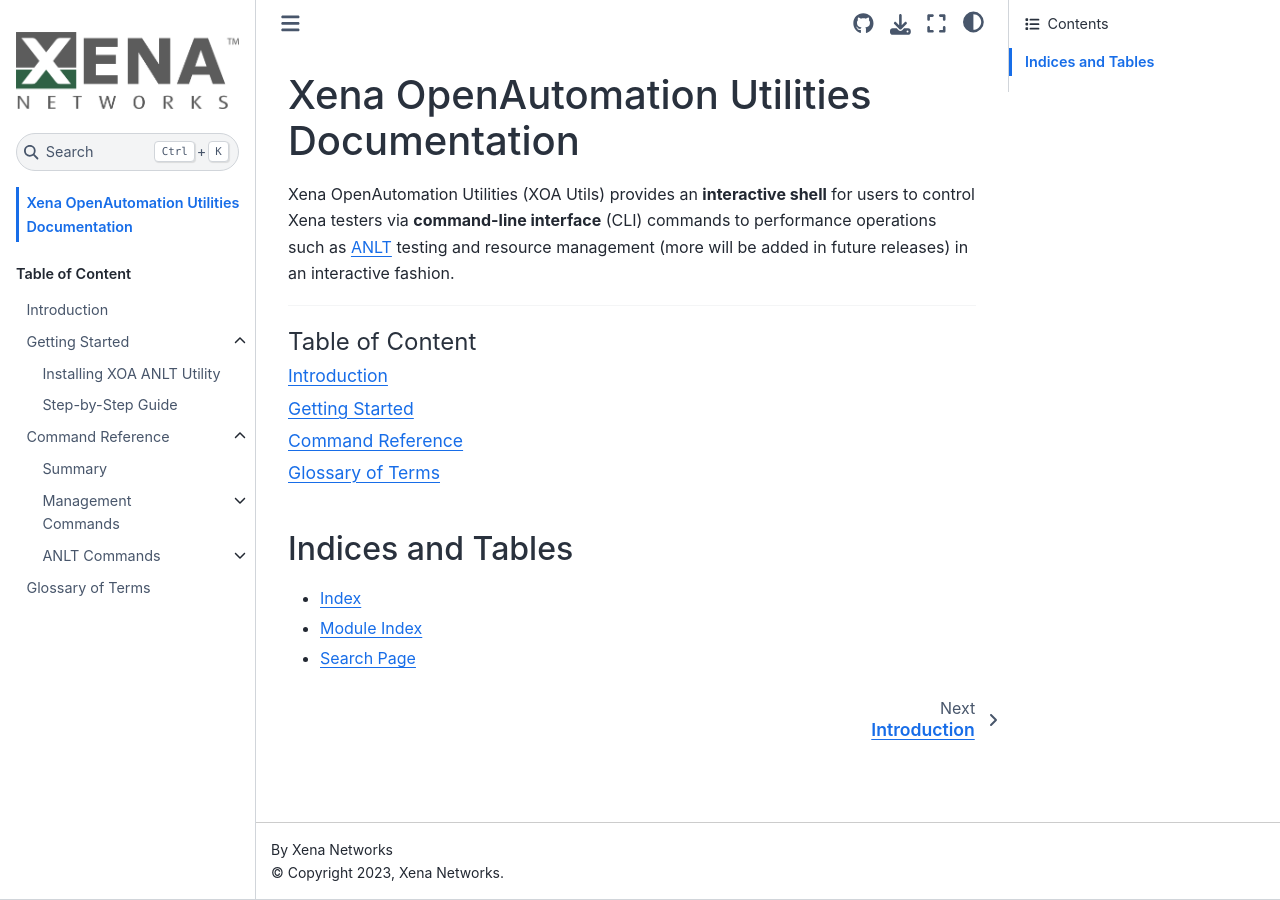
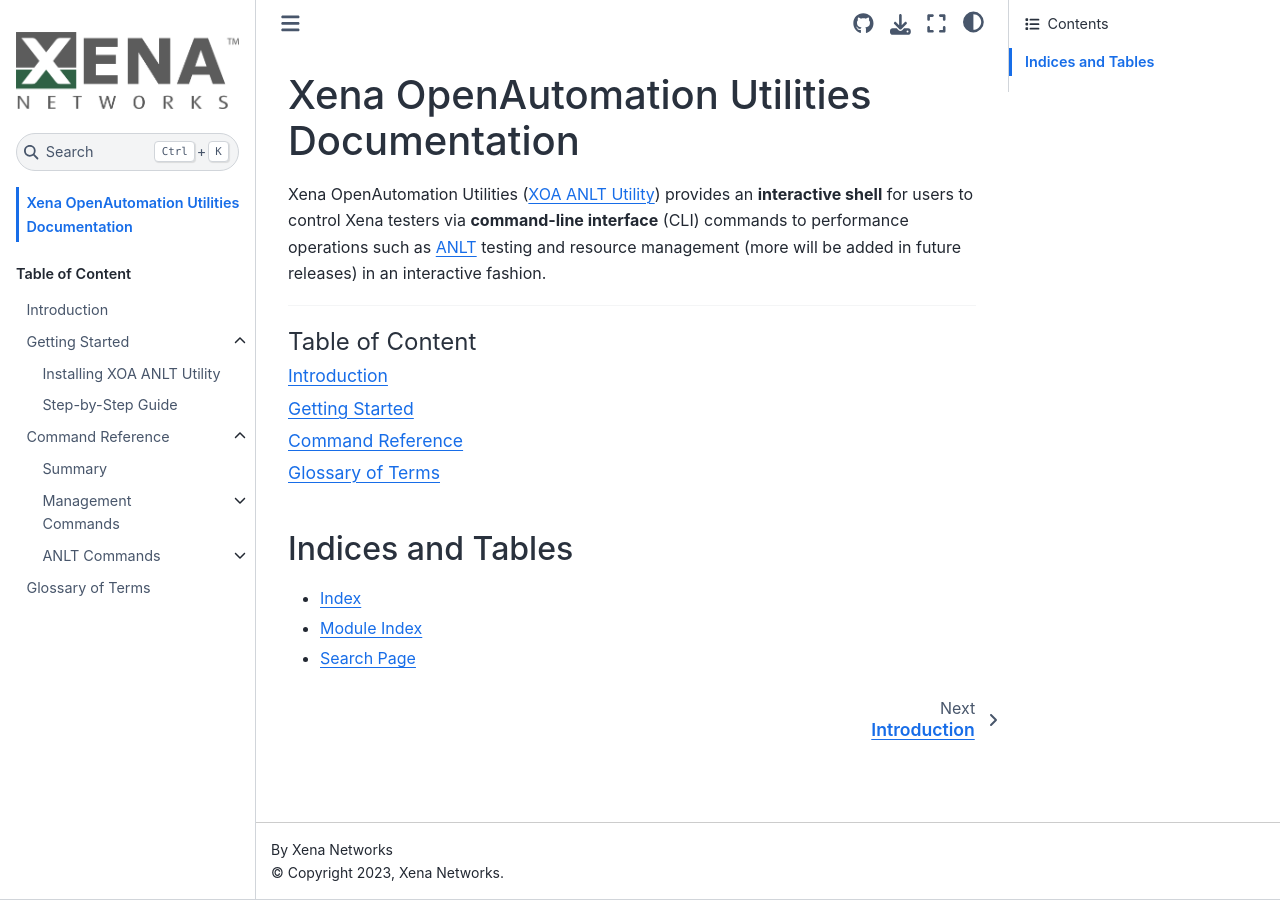
Before and after one commit to xenanetworks/open-automation-utilities, a Sphinx documentation site: the page built from docs/source/index.rst, in a window 1280 px wide. Built offline with Sphinx 7.4.7 and the Sphinx Book theme 1.1.4, drawn with Linux system fonts in a browser that asks for light colours.

Commit message:
Updat index

```diff
--- a/docs/source/index.rst
+++ b/docs/source/index.rst
@@ -2,7 +2,7 @@
 Xena OpenAutomation Utilities Documentation
 ===========================================
 
-Xena OpenAutomation Utilities (:term:`XOA Utils`) provides an **interactive shell** for users to control Xena testers via **command-line interface** (CLI) commands to performance operations such as :term:`ANLT` testing and resource management (more will be added in future releases) in an interactive fashion.
+Xena OpenAutomation Utilities (:term:`XOA ANLT Utility`) provides an **interactive shell** for users to control Xena testers via **command-line interface** (CLI) commands to performance operations such as :term:`ANLT` testing and resource management (more will be added in future releases) in an interactive fashion.
 
 
 -----------
```
